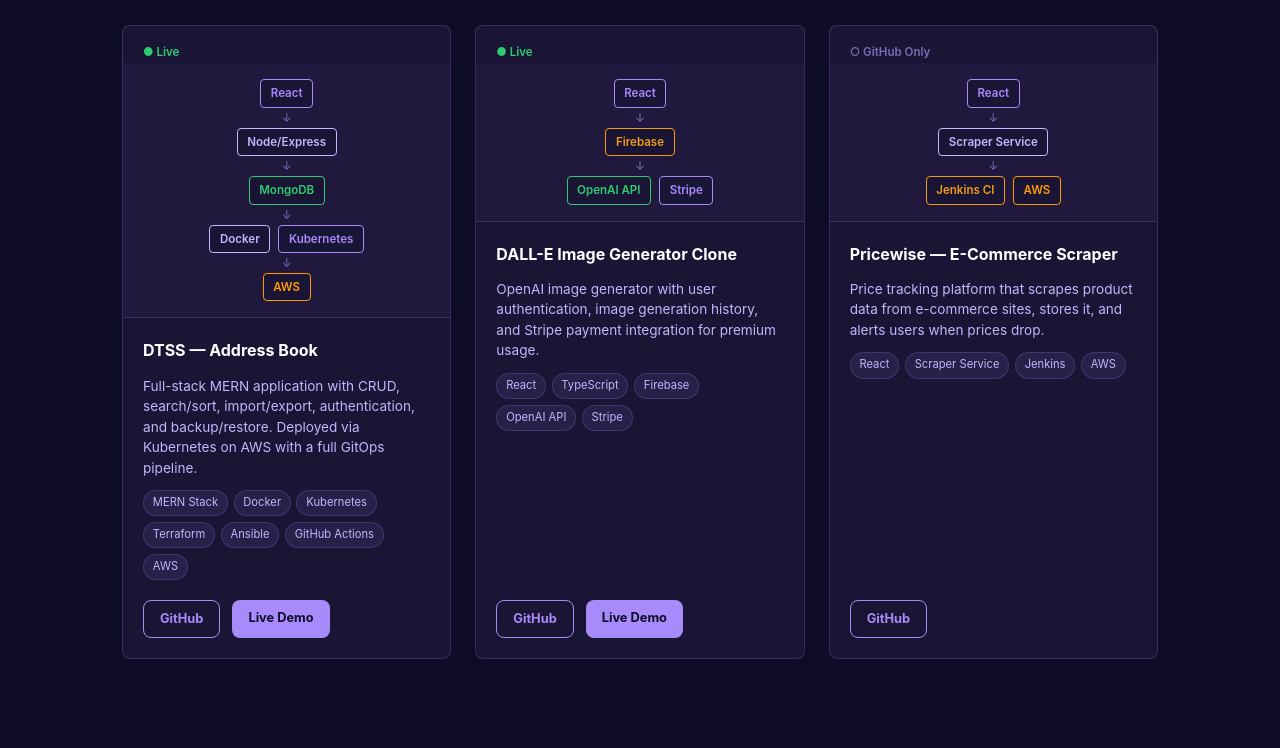
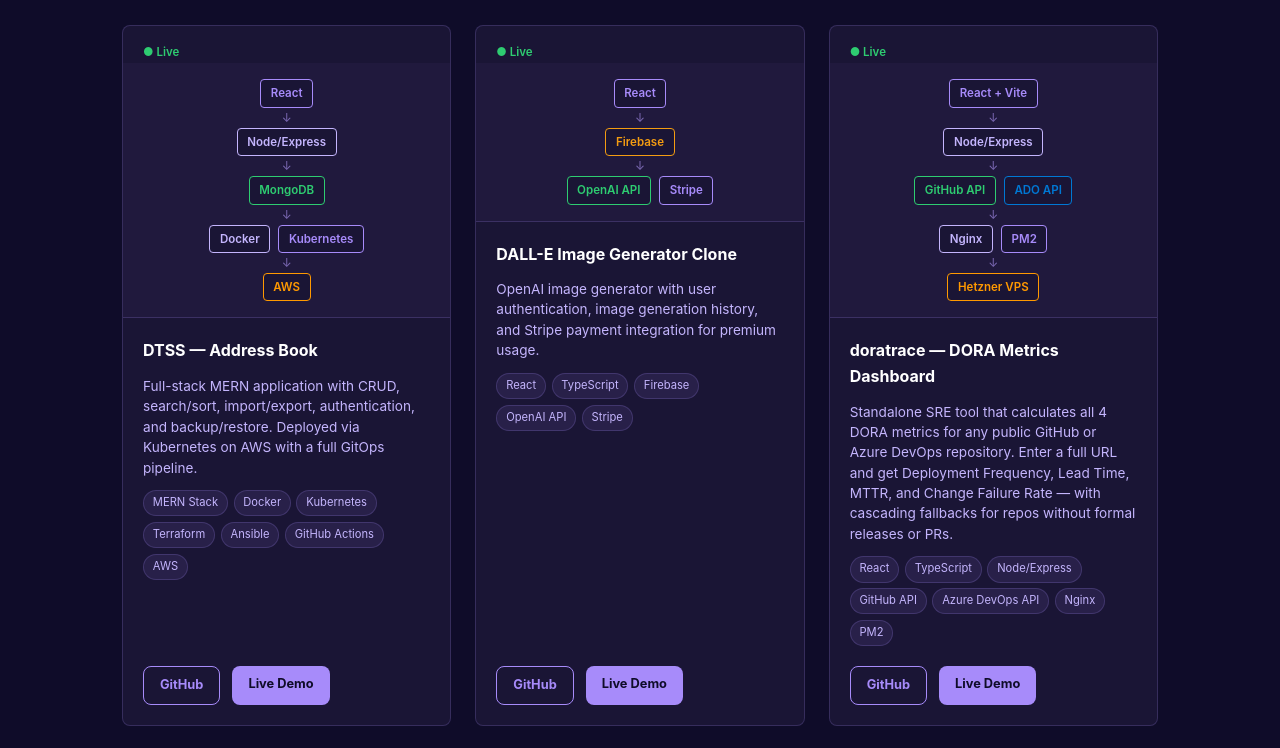
Before and after one commit to suryach24/portfolio, a React (Create React App) app: page / in a window 1280 px wide. Shown: the part 5860-6608 px from the top of the page. Built offline with nearby package versions, Linux system fonts and the light colour scheme.

Commit message:
feat: add doratrace as portfolio project

```diff
--- a/src/data/projectsData.ts
+++ b/src/data/projectsData.ts
@@ -49,6 +49,23 @@
   },
   {
     id: 3,
+    title: 'doratrace — DORA Metrics Dashboard',
+    description:
+      'Standalone SRE tool that calculates all 4 DORA metrics for any public GitHub or Azure DevOps repository. Enter a full URL and get Deployment Frequency, Lead Time, MTTR, and Change Failure Rate — with cascading fallbacks for repos without formal releases or PRs.',
+    technologies: ['React', 'TypeScript', 'Node/Express', 'GitHub API', 'Azure DevOps API', 'Nginx', 'PM2'],
+    githubUrl: 'https://github.com/suryach24/doratrace',
+    liveUrl: 'https://doratrace.surya-kukunuri.com',
+    isLive: true,
+    architectureFlow: [
+      [{ label: 'React + Vite', color: '--accent' }],
+      [{ label: 'Node/Express', color: '--text-secondary' }],
+      [{ label: 'GitHub API', color: '--green' }, { label: 'ADO API', color: '--azure-blue' }],
+      [{ label: 'Nginx', color: '--text-secondary' }, { label: 'PM2', color: '--accent' }],
+      [{ label: 'Hetzner VPS', color: '--aws-orange' }],
+    ],
+  },
+  {
+    id: 4,
     title: 'Pricewise — E-Commerce Scraper',
     description:
       'Price tracking platform that scrapes product data from e-commerce sites, stores it, and alerts users when prices drop.',
```
